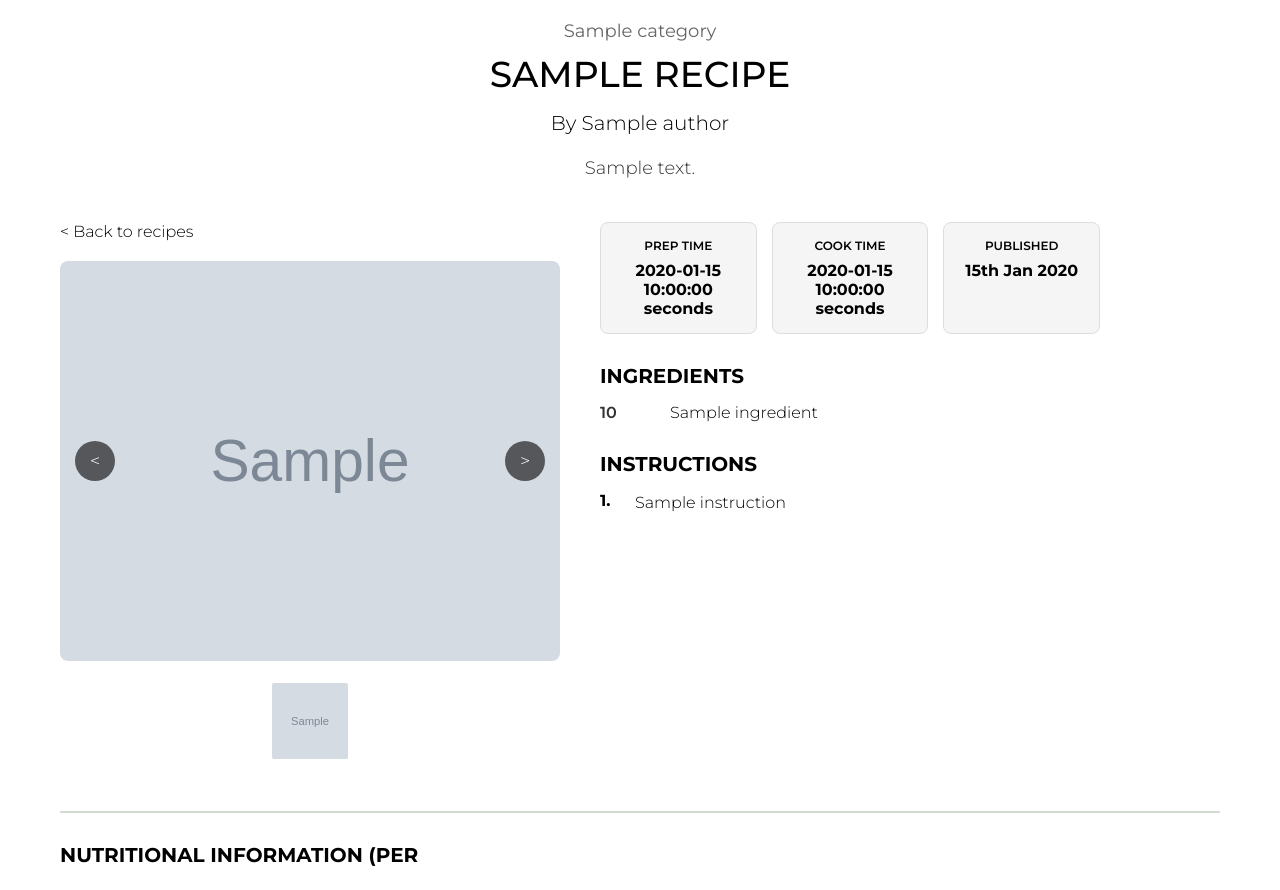
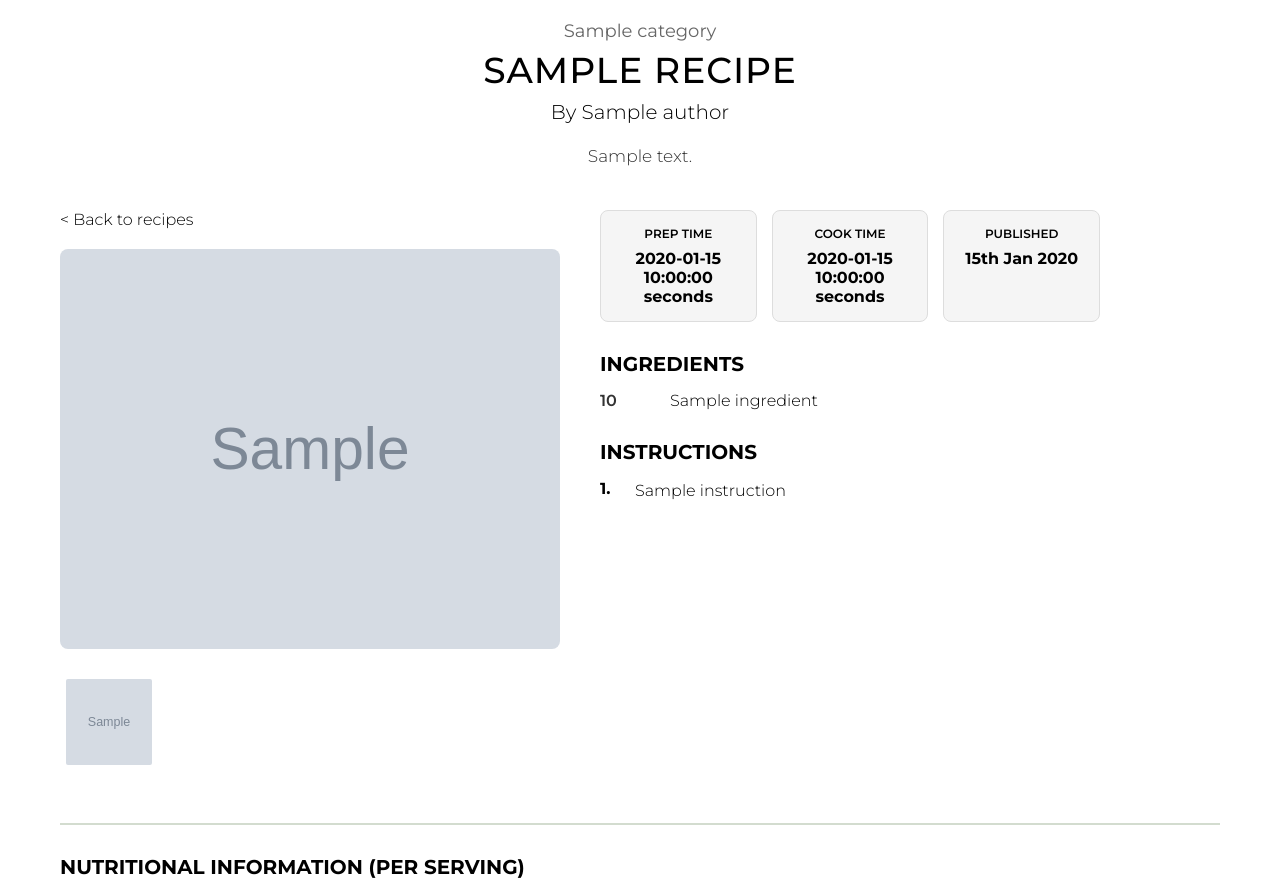
Before and after one commit to WilliamTayNZ/recipes-portal, a Flask app: template recipe/templates/recipe.html in a window 1280 px wide. Shown: the part 75-965 px from the top of the page. Run offline with Flask 3, Linux system fonts and the light colour scheme; the template is opened without the code that fills it: most values are stand-ins (such as "Sample title", 1, 10 or a date in 2020); grey boxes marked "Sample" are stand-in pictures; parts of the project's set-up code (start-up, migrations or seed data) failed here and were passed over.

Commit message:
fix recipe page

```diff
--- a/recipe/static/css/recipe.css
+++ b/recipe/static/css/recipe.css
@@ -40,35 +40,48 @@ nav img {
 /* Recipe Header */
 .recipe-header {
     text-align: center;
-    margin-bottom: 40px;
+    margin-bottom: 16px;
 }
 
 .recipe-category {
     font-size: 18px;
     color: #666;
-    margin-bottom: 10px;
+    margin-top: 0;
+    margin-bottom: 6px;
     font-weight: 400;
+    text-align: center;
 }
 
 .recipe-title {
     font-size: 36px;
     font-weight: 500;
-    margin-bottom: 15px;
+    margin-top: 0;
+    margin-bottom: 8px;
     color: #000;
+    text-align: center;
 }
 
 .recipe-author {
     font-size: 20px;
+    margin-top: 0;
     margin-bottom: 20px;
     color: #000;
+    text-align: center;
+    padding: 0;
+    width: auto;
 }
 
 .recipe-description {
-    font-size: 18px;
+    font-size: 17px;
     color: #333;
     max-width: 800px;
-    margin: 0 auto;
+    margin-left: auto;
+    margin-right: auto;
     line-height: 1.5;
+    padding: 0;
+    margin-top: 0;
+    margin-bottom: 40px;
+    width: auto;
 }
 
 /* Main Content Area */
@@ -121,61 +134,49 @@ nav img {
     transform: scale(1.02);
 }
 
-.nav-arrow {
-    position: absolute;
-    top: 50%;
-    transform: translateY(-50%);
-    background: rgba(0, 0, 0, 0.6);
-    color: white;
-    border: none;
-    width: 40px;
-    height: 40px;
-    border-radius: 50%;
-    cursor: pointer;
-    font-size: 18px;
-    display: flex;
-    align-items: center;
-    justify-content: center;
-    transition: background-color 0.3s ease;
-}
-
-.nav-arrow:hover {
-    background: rgba(0, 0, 0, 0.8);
-}
-
-.left-arrow {
-    left: 15px;
-}
-
-.right-arrow {
-    right: 15px;
-}
 
 .thumbnail-container {
     display: flex;
     gap: 10px;
-    justify-content: center;
+    justify-content: flex-start;
+    flex-wrap: nowrap;
+    overflow-x: auto;
+    overflow-y: hidden;
+    scroll-snap-type: x mandatory;
+    padding: 8px 4px 2px 4px;
+    max-height: 110px;
+    -ms-overflow-style: none; /* IE/Edge */
+    scrollbar-width: thin;    /* Firefox */
+}
+
+.thumbnail-container::-webkit-scrollbar {
+    height: 8px;
+}
+.thumbnail-container::-webkit-scrollbar-track {
+    background: transparent;
+}
+.thumbnail-container::-webkit-scrollbar-thumb {
+    background-color: rgba(0,0,0,0.3);
+    border-radius: 4px;
 }
 
 .thumbnail {
-    width: 80px;
-    height: 80px;
+    width: 90px;
+    height: 90px;
     object-fit: cover;
     border-radius: 4px;
     cursor: pointer;
     border: 2px solid transparent;
     transition: border-color 0.3s ease;
+    flex: 0 0 auto;
+    scroll-snap-align: start;
 }
 
 .thumbnail:hover {
     border-color: #D3DCCF;
 }
 
-.thumbnail.active {
-    border-color: #9C1A1C;
-}
-
-/* Right Side - Recipe Details */
+/* Recipe Details */
 .recipe-details {
     flex: 1;
     max-width: 500px;
--- a/recipe/templates/recipe.html
+++ b/recipe/templates/recipe.html
@@ -1,15 +1,10 @@
-<!DOCTYPE html>
-<html lang="en">
-<head>
-    <meta charset="UTF-8">
-    <title>{{ recipe.name }}</title>
-    <link rel="stylesheet" href="../static/css/recipe.css">
-</head>
-<body>
-
-    {% include 'navbar.html' %}
+{% extends "base.html" %}
+{% block title %}{{ recipe.name }}{% endblock %}
+{% block content %}
+    <link rel="stylesheet" href="{{ url_for('static', filename='css/recipe.css') }}">
 
     <main class="recipe-container">
+        <span id="close"></span>
         <!-- Recipe Header -->
         <div class="recipe-header">
             <h3 class="recipe-category">{{ recipe.category.name if recipe.category else "Uncategorized" }}</h3>
@@ -26,19 +21,24 @@
 
                 <div class="main-image-container">
                     <div class="main-image">
-                        <img src="{{ recipe.images[0] if recipe.images else '../static/assets/usagi.png' }}" alt="{{ recipe.name }}" class="current-image" id="mainImage">
-                        <button class="nav-arrow left-arrow" onclick="previousImage()">&lt;</button>
-                        <button class="nav-arrow right-arrow" onclick="nextImage()">&gt;</button>
+                        {% set first_image = recipe.images[0] if recipe.images else url_for('static', filename='assets/usagi.png') %}
+                        <a href="#img-0">
+                            <img src="{{ first_image }}" alt="{{ recipe.name }}" class="current-image">
+                        </a>
                     </div>
                 </div>
 
                 <div class="thumbnail-container">
                     {% if recipe.images %}
                         {% for image in recipe.images %}
-                            <img src="{{ image }}" alt="{{ recipe.name }}" class="thumbnail" onclick="setMainImage('{{ image }}')">
+                            <a href="#img-{{ loop.index0 }}">
+                                <img src="{{ image }}" alt="{{ recipe.name }}" class="thumbnail">
+                            </a>
                         {% endfor %}
                     {% else %}
-                        <img src="../static/assets/usagi.png" alt="{{ recipe.name }}" class="thumbnail active">
+                        <a href="#img-0">
+                            <img src="{{ url_for('static', filename='assets/usagi.png') }}" alt="{{ recipe.name }}" class="thumbnail active">
+                        </a>
                     {% endif %}
                 </div>
             </div>
@@ -101,7 +101,7 @@
 
         <!-- Nutritional Information -->
         <div class="nutrition-section">
-            <h3 class="section-title">NUTRITIONAL INFORMATION (PER</h3>
+            <h3 class="section-title">NUTRITIONAL INFORMATION (PER SERVING)</h3>
             {% if recipe.nutrition %}
                 <div class="nutrition-grid">
                     <div class="nutrition-item">
@@ -157,70 +157,27 @@
         </div>
     </main>
 
-    <!-- Semi-fullscreen Image Modal -->
-    <div class="image-modal" id="imageModal" onclick="closeModal()">
-        <div class="modal-content">
-            <img src="" alt="" id="modalImage">
-            <button class="modal-nav-arrow left-arrow" onclick="previousImage()">&lt;</button>
-            <button class="modal-nav-arrow right-arrow" onclick="nextImage()">&gt;</button>
+    {% if recipe.images %}
+        {% for image in recipe.images %}
+            <div class="image-modal" id="img-{{ loop.index0 }}">
+                <a href="#close" class="modal-backdrop" aria-label="Close"></a>
+                <div class="modal-content">
+                    <img src="{{ image }}" alt="{{ recipe.name }}">
+                    {% if recipe.images|length > 1 %}
+                        {% set prev_idx = (loop.index0 - 1) % recipe.images|length %}
+                        {% set next_idx = (loop.index0 + 1) % recipe.images|length %}
+                        <a href="#img-{{ prev_idx }}" class="modal-nav-arrow left-arrow" aria-label="Previous">&lt;</a>
+                        <a href="#img-{{ next_idx }}" class="modal-nav-arrow right-arrow" aria-label="Next">&gt;</a>
+                    {% endif %}
+                </div>
+            </div>
+        {% endfor %}
+    {% else %}
+        <div class="image-modal" id="img-0">
+            <a href="#close" class="modal-backdrop" aria-label="Close"></a>
+            <div class="modal-content">
+                <img src="{{ url_for('static', filename='assets/usagi.png') }}" alt="{{ recipe.name }}">
+            </div>
         </div>
-    </div>
-
-    <script type="text/javascript">
-        let currentImageIndex = 0;
-        let images = {{ recipe.images|tojson if recipe.images else [] }};
-
-        function setMainImage(imageSrc) {
-            document.getElementById('mainImage').src = imageSrc;
-            currentImageIndex = images.indexOf(imageSrc);
-        }
-
-        function nextImage() {
-            if (images.length > 0) {
-                currentImageIndex = (currentImageIndex + 1) % images.length;
-                const newImage = images[currentImageIndex];
-                document.getElementById('mainImage').src = newImage;
-                document.getElementById('modalImage').src = newImage;
-            }
-        }
-
-        function previousImage() {
-            if (images.length > 0) {
-                currentImageIndex = (currentImageIndex - 1 + images.length) % images.length;
-                const newImage = images[currentImageIndex];
-                document.getElementById('mainImage').src = newImage;
-                document.getElementById('modalImage').src = newImage;
-            }
-        }
-
-        function openModal() {
-            const modal = document.getElementById('imageModal');
-            const modalImage = document.getElementById('modalImage');
-            const mainImage = document.getElementById('mainImage');
-
-            modalImage.src = mainImage.src;
-            modal.style.display = 'flex';
-        }
-
-        function closeModal() {
-            document.getElementById('imageModal').style.display = 'none';
-        }
-
-        // Make main image clickable to open modal
-        document.getElementById('mainImage').addEventListener('click', openModal);
-
-        // Keyboard navigation
-        document.addEventListener('keydown', function(e) {
-            if (document.getElementById('imageModal').style.display === 'flex') {
-                if (e.key === 'ArrowLeft') {
-                    previousImage();
-                } else if (e.key === 'ArrowRight') {
-                    nextImage();
-                } else if (e.key === 'Escape') {
-                    closeModal();
-                }
-            }
-        });
-    </script>
-
-</body>
+    {% endif %}
+{% endblock %}
```
Also changed, not shown: other parts of recipe/static/css/recipe.css (+21 -39 lines).
